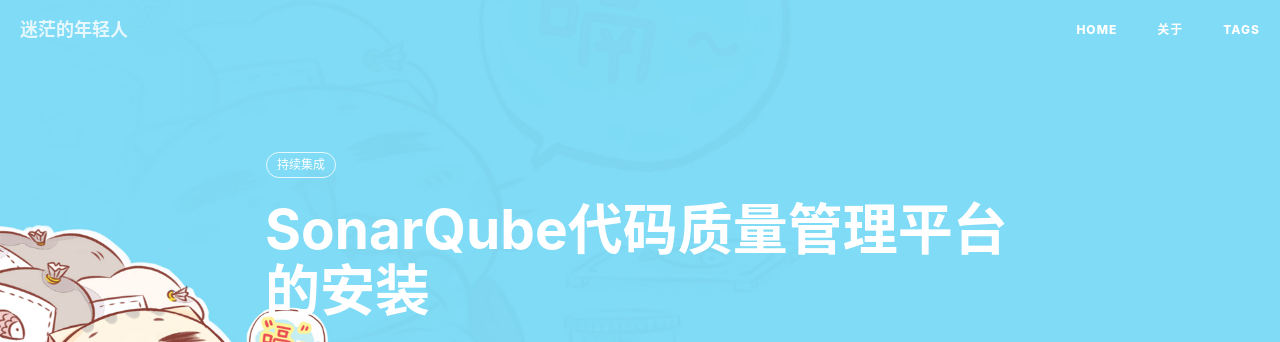
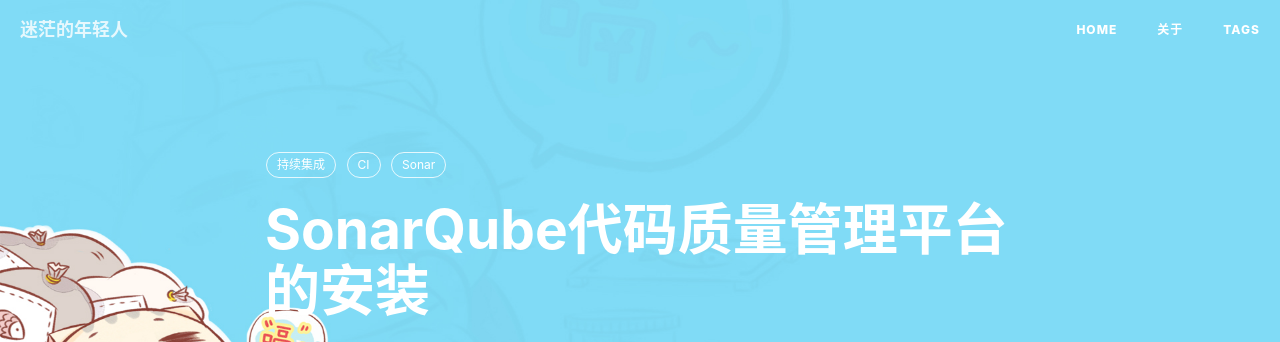
Before and after one commit to Heiyogl/heiyogl.github.io, a Jekyll site: the page built from _posts/2018-03-25-SonarQube代码质量管理平台的安装.md, in a window 1280 px wide and 900 px high. Shown: the top 342 px of the window. Built offline with Jekyll 4.4.1, drawn with Linux system fonts in a browser that asks for light colours; nearby versions of some CDN libraries; comment, search, counter and statistics services are not loaded.

Commit message:
Update 2018-03-25-SonarQube代码质量管理平台的安装.md

```diff
--- a/_posts/2018-03-25-SonarQube代码质量管理平台的安装.md
+++ b/_posts/2018-03-25-SonarQube代码质量管理平台的安装.md
@@ -8,6 +8,8 @@
 catalog: true
 tags:
     - 持续集成
+    - CI
+    - Sonar
 ---
 
 
```
